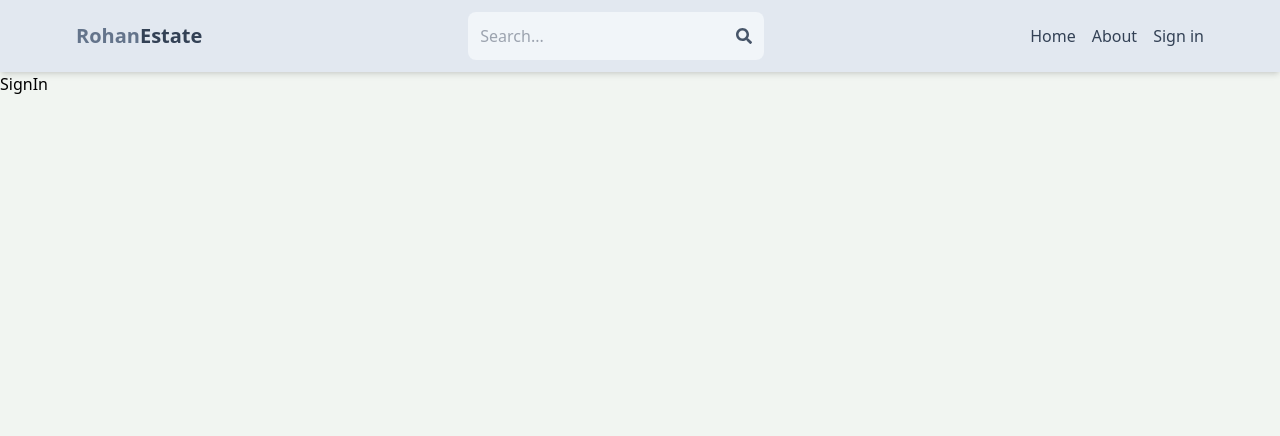
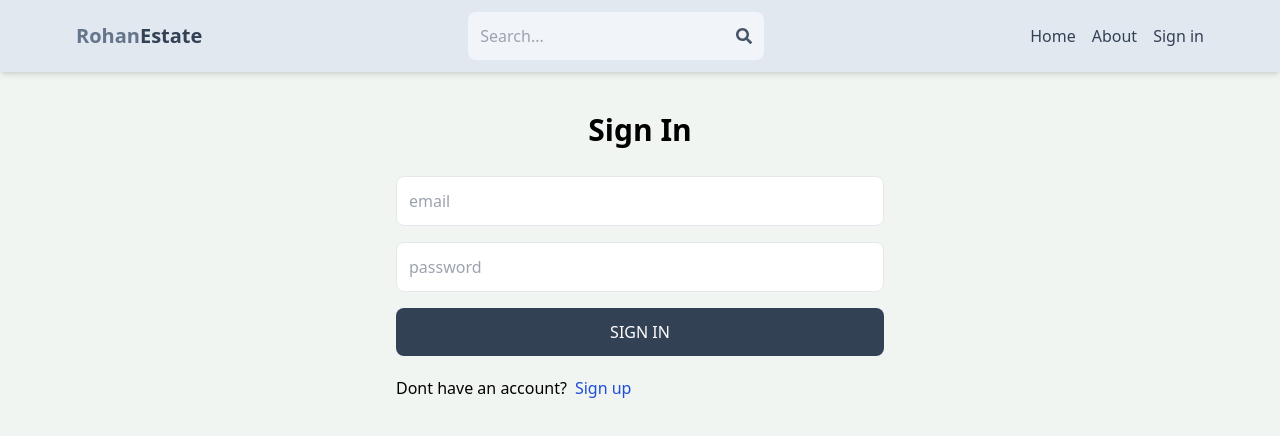
Before and after one commit to 01rohanv/mern-estate, a React (Vite) app in the folder client/: page /sign-in in a window 1280 px wide. Shown: the top 436 px of the page. Built offline with nearby package versions, Linux system fonts and the light colour scheme.

Commit message:
sign in functionality completed

```diff
--- a/client/src/pages/SignIn.jsx
+++ b/client/src/pages/SignIn.jsx
@@ -1,5 +1,75 @@
-import React from "react";
+import { useState } from "react";
+import { Link, useNavigate } from "react-router-dom";
 
 export default function SignIn() {
-  return <div>SignIn</div>;
+  const [formData, setFormData] = useState({});
+  const [error, setError] = useState(null);
+  const [loading, setLoading] = useState(false);
+  const navigate = useNavigate();
+
+  const handleChange = (e) => {
+    setFormData({
+      ...formData,
+      [e.target.id]: e.target.value,
+    });
+  };
+  const handleSubmit = async (e) => {
+    try {
+      setLoading(true);
+      e.preventDefault();
+      const res = await fetch("/api/auth/signin", {
+        method: "POST",
+        headers: {
+          "Content-Type": "application/json",
+        },
+        body: JSON.stringify(formData),
+      });
+      const data = await res.json();
+      if (data.success === false) {
+        setError(data.message);
+        setLoading(false);
+        return;
+      }
+      setLoading(false);
+      setError(null);
+      navigate("/");
+    } catch (error) {
+      setLoading(false);
+      setError(error.message);
+    }
+  };
+  return (
+    <div className="p-3 max-w-lg mx-auto">
+      <h1 className="text-3xl text-center font-semibold my-7">Sign In</h1>
+      <form onSubmit={handleSubmit} className="flex flex-col gap-4">
+        <input
+          type="email"
+          placeholder="email"
+          className="border p-3 rounded-lg"
+          id="email"
+          onChange={handleChange}
+        />
+        <input
+          type="password"
+          placeholder="password"
+          className="border p-3 rounded-lg"
+          id="password"
+          onChange={handleChange}
+        />
+        <button
+          disabled={loading}
+          className="bg-slate-700 text-white p-3 rounded-lg uppercase hover:opacity-95 disabled:opacity-80"
+        >
+          {loading ? "Loading..." : "Sign In"}
+        </button>
+      </form>
+      <div className="flex gap-2 mt-5">
+        <p>Dont have an account?</p>
+        <Link to="/sign-up">
+          <span className="text-blue-700">Sign up</span>
+        </Link>
+      </div>
+      {error && <p className="text-red-500 mt-5">{error}</p>}
+    </div>
+  );
 }
```
